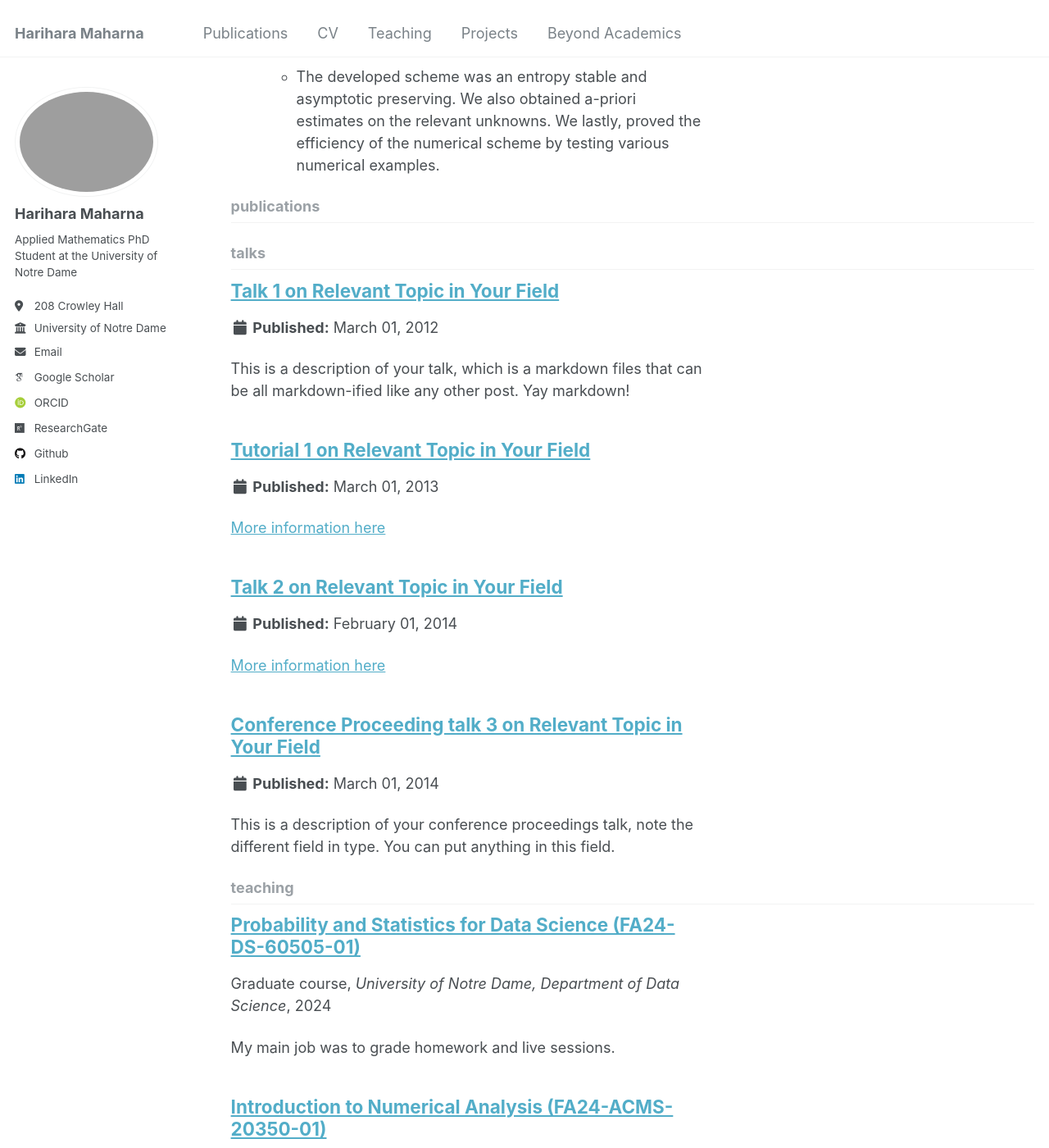
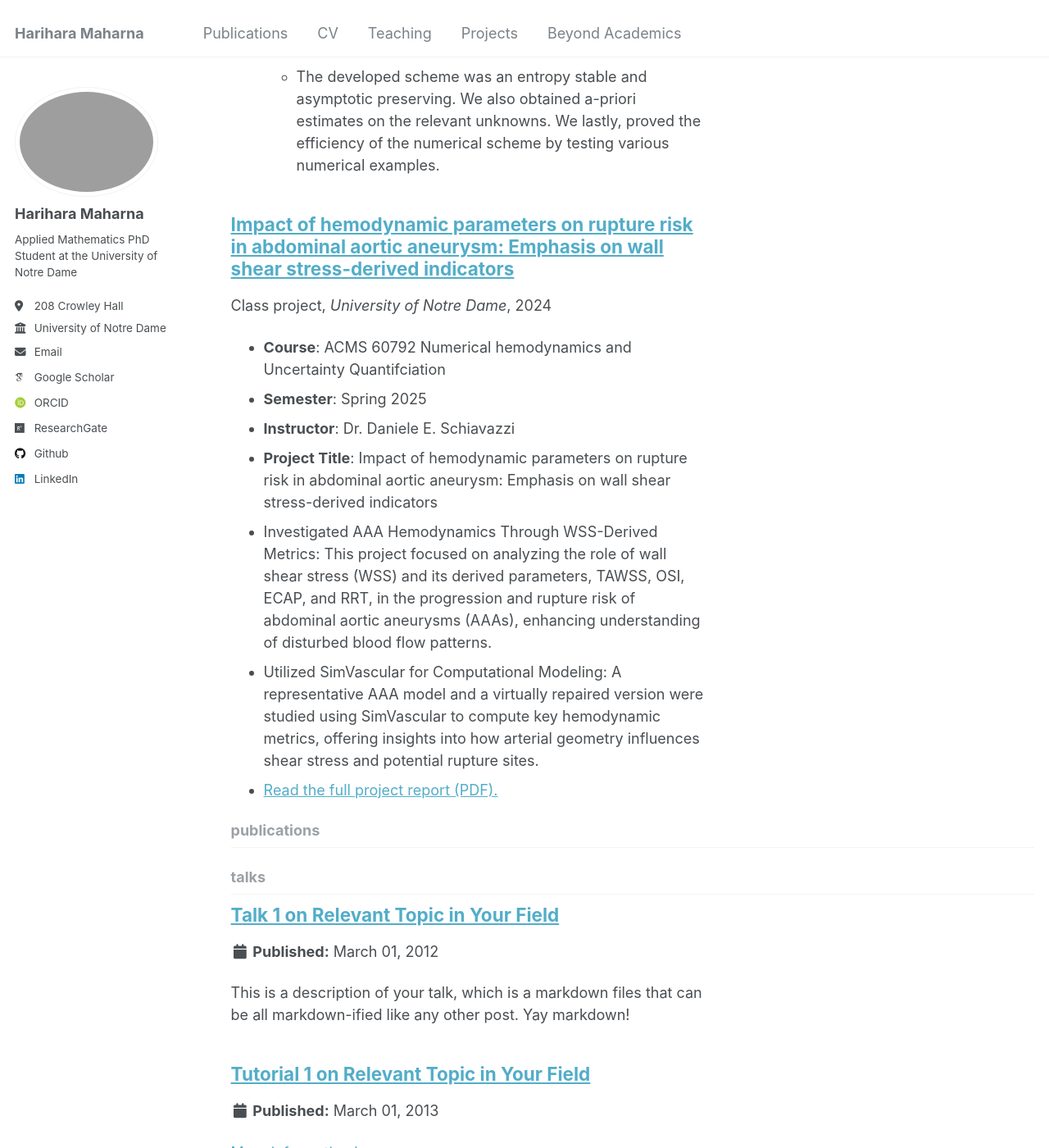
Before and after one commit to harihara-m/harihara-m.github.io, a Jekyll site: the page built from _pages/collection-archive.html, in a window 1280 px wide and 1400 px high, scrolled down 1006 px. Shown: the whole window at 82% size. Built offline with Jekyll 4.4.1, drawn with Linux system fonts in a browser that asks for light colours; some web fonts are replaced.

Commit message:
more updates

```diff
--- /dev/null
+++ b/_project/class_project-1.md
@@ -0,0 +1,20 @@
+---
+title: "Impact of hemodynamic parameters on rupture risk in abdominal aortic aneurysm: Emphasis on wall shear stress-derived indicators "
+collection: project
+type: "Class project"
+permalink: /project/class_project-1
+venue: "University of Notre Dame"
+course: "ACMS 60792 Numerical hemodynamics and Uncertainty Quantifciation"
+semester: "Spring 2025"
+instructor: "Dr. Daniele E. Schiavazzi "
+date: 30-05-2024
+location: "Notre Dame, IN, USA"
+---
+
+- **Course**: ACMS 60792 Numerical hemodynamics and Uncertainty Quantifciation
+- **Semester**: Spring 2025
+- **Instructor**: Dr. Daniele E. Schiavazzi
+- **Project Title**: Impact of hemodynamic parameters on rupture risk in abdominal aortic aneurysm: Emphasis on wall shear stress-derived indicators
+- Investigated AAA Hemodynamics Through WSS-Derived Metrics: This project focused on analyzing the role of wall shear stress (WSS) and its derived parameters, TAWSS, OSI, ECAP, and RRT, in the progression and rupture risk of abdominal aortic aneurysms (AAAs), enhancing understanding of disturbed blood flow patterns.
+- Utilized SimVascular for Computational Modeling: A representative AAA model and a virtually repaired version were studied using SimVascular to compute key hemodynamic metrics, offering insights into how arterial geometry influences shear stress and potential rupture sites.
+- [Read the full project report (PDF).](http://harihara-m.github.io/files/acms60792_CVandUQ.pdf)
```
Also changed, not shown: _pages/project.html (+9 -1 lines), 1 other file.
